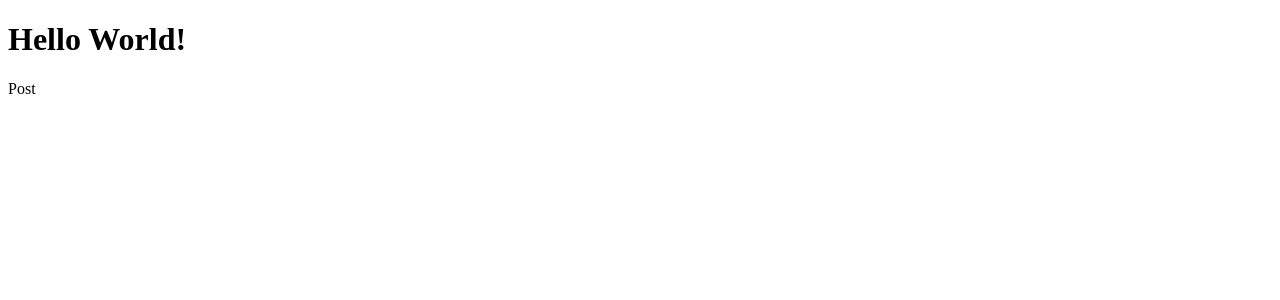
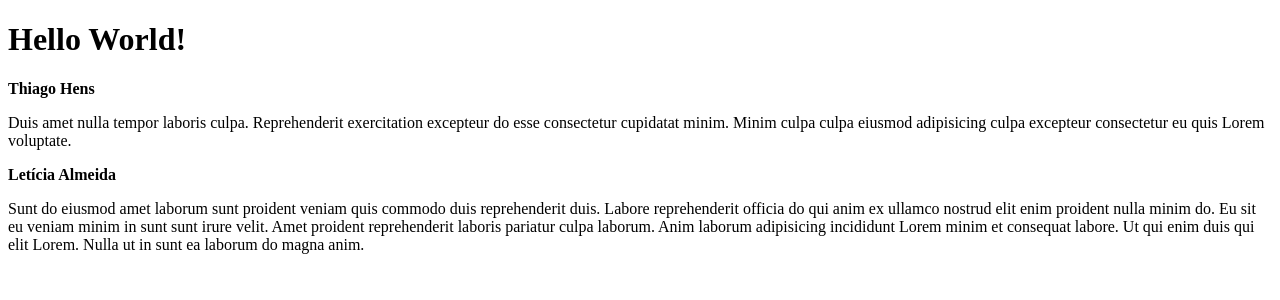
Before and after one commit to ThiagoSuchi/Rocketseat--course, a React (Vite) app in the folder 01-fundamentos-reactJS/: page / in a window 1280 px wide. Shown: the top 300 px of the page. Built offline with nearby package versions, Linux system fonts and the light colour scheme.

Commit message:
working with properties and components

```diff
--- a/01-fundamentos-reactJS/src/App.jsx
+++ b/01-fundamentos-reactJS/src/App.jsx
@@ -3,14 +3,18 @@ import { Post } from "./components/post"
 function App() {
 
   return (
-    <>
-      <div>
-        <h1>Hello World!</h1>
-        <Post/>
-      </div>
-    </>
+    <div>
+      <h1>Hello World!</h1>
+      <Post
+        author="Thiago Hens"
+        content="Duis amet nulla tempor laboris culpa. Reprehenderit exercitation excepteur do esse consectetur cupidatat minim. Minim culpa culpa eiusmod adipisicing culpa excepteur consectetur eu quis Lorem voluptate."
+      />
+      <Post
+      author="Letícia Almeida"
+      content="Sunt do eiusmod amet laborum sunt proident veniam quis commodo duis reprehenderit duis. Labore reprehenderit officia do qui anim ex ullamco nostrud elit enim proident nulla minim do. Eu sit eu veniam minim in sunt sunt irure velit. Amet proident reprehenderit laboris pariatur culpa laborum. Anim laborum adipisicing incididunt Lorem minim et consequat labore. Ut qui enim duis qui elit Lorem. Nulla ut in sunt ea laborum do magna anim."/>
+    </div>
   )
 
 }
 
-export default App
+export default App // Deafault export
--- a/01-fundamentos-reactJS/src/components/post.jsx
+++ b/01-fundamentos-reactJS/src/components/post.jsx
@@ -1,3 +1,10 @@
-export function Post() {
-    return <p>Post</p>
+export function Post(props) {// Named export
+
+    return (
+     <div>
+        <strong>{props.author}</strong>
+        <p>{props.content}</p>
+     </div>
+
+    )
 }
```
